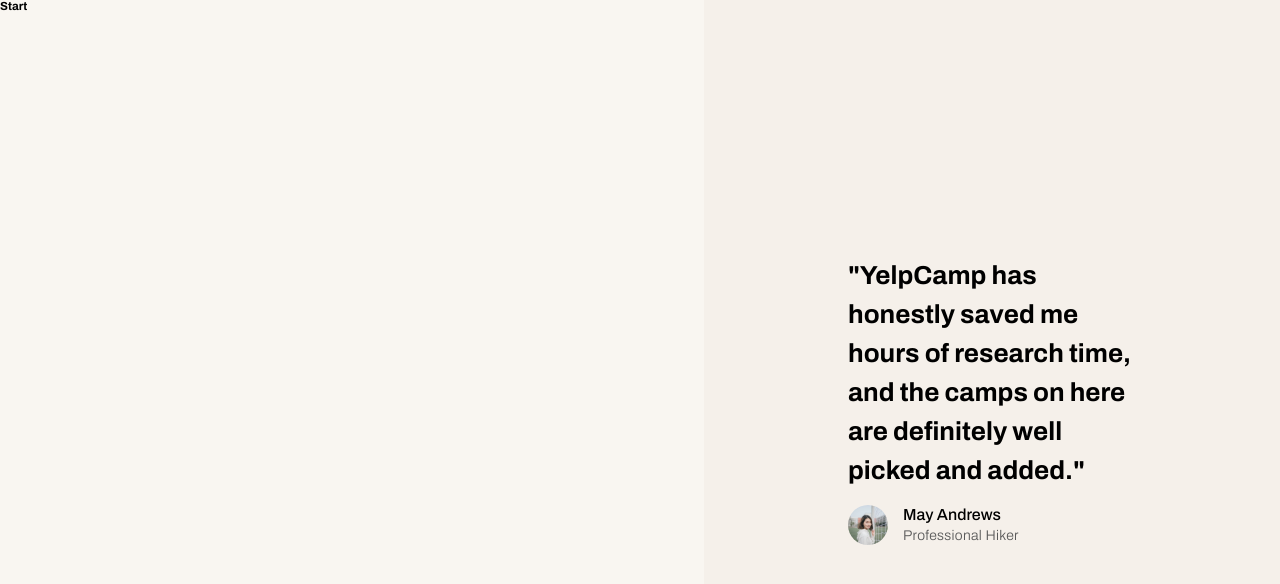
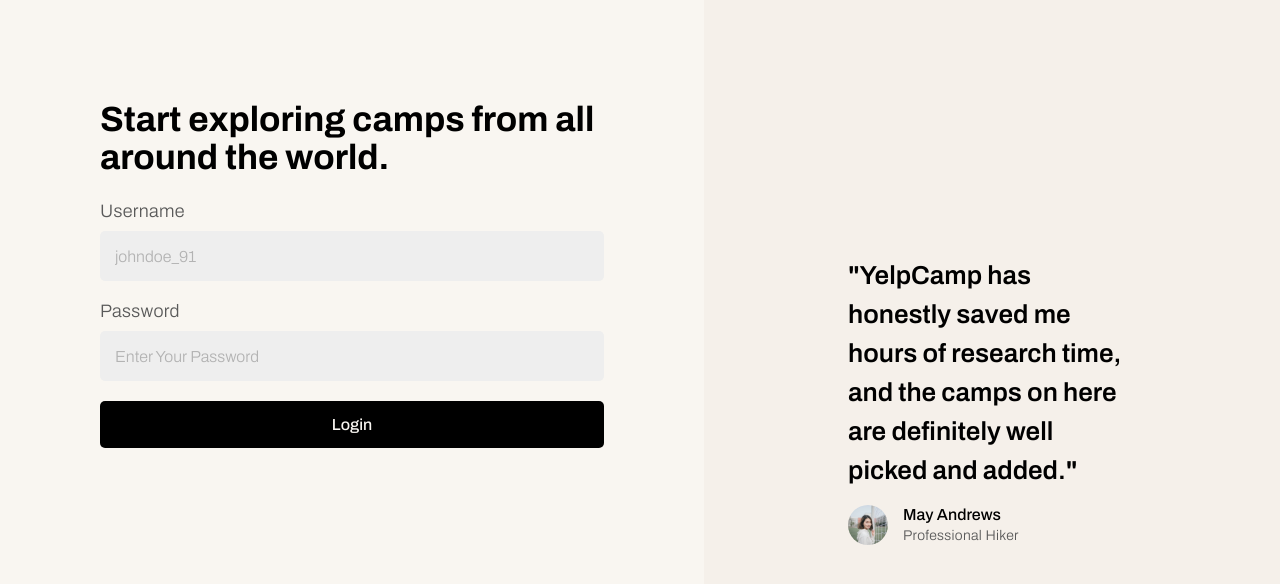
Before and after one commit to ChristianRL23/yelp-camp, a React (Create React App) app: page /login in a window 1280 px wide. Shown: the top 584 px of the page. Built offline with nearby package versions, Linux system fonts and the light colour scheme.

Commit message:
Add form to the Account layout.

```diff
--- a/src/layouts/Account/Account.jsx
+++ b/src/layouts/Account/Account.jsx
@@ -1,11 +1,26 @@
+import AccountInput from '../../components/AccountInput/AccountInput';
 import './Account.scss';
 import quoteAuthor from './User.svg';
+import Button from './../../components/Button/Button';
 
 const Account = () => {
   return (
     <section className="account">
       <div className="account__left">
-        <h3>Start</h3>
+        <div className="account__left__content">
+          <h3 className="account__left__content__title">
+            Start exploring camps from all around the world.
+          </h3>
+          <form className="account__left__content__form">
+            <AccountInput label="Username" placeholder="johndoe_91" />
+            <AccountInput label="Password" placeholder="Enter Your Password" />
+            <Button
+              style={{ width: '100%' }}
+              theme="black"
+              textContent="Login"
+            />
+          </form>
+        </div>
       </div>
       <div className="account__right">
         <div className="account__right__quote">
--- a/src/layouts/Account/Account.scss
+++ b/src/layouts/Account/Account.scss
@@ -6,6 +6,24 @@
 
   &__left {
     width: 55%;
+    display: flex;
+    justify-content: center;
+
+    &__content {
+      margin-top: 10rem;
+      padding: 0 10rem;
+
+      &__title {
+        font-size: 3.5rem;
+        margin-bottom: 2.5rem;
+      }
+
+      &__form {
+        display: flex;
+        flex-direction: column;
+        gap: 2rem;
+      }
+    }
   }
 
   &__right {
@@ -23,6 +41,7 @@
         font-size: 2.6rem;
         line-height: 1.5;
         margin-bottom: 1.5rem;
+        font-weight: 600;
       }
 
       &__author {
```
